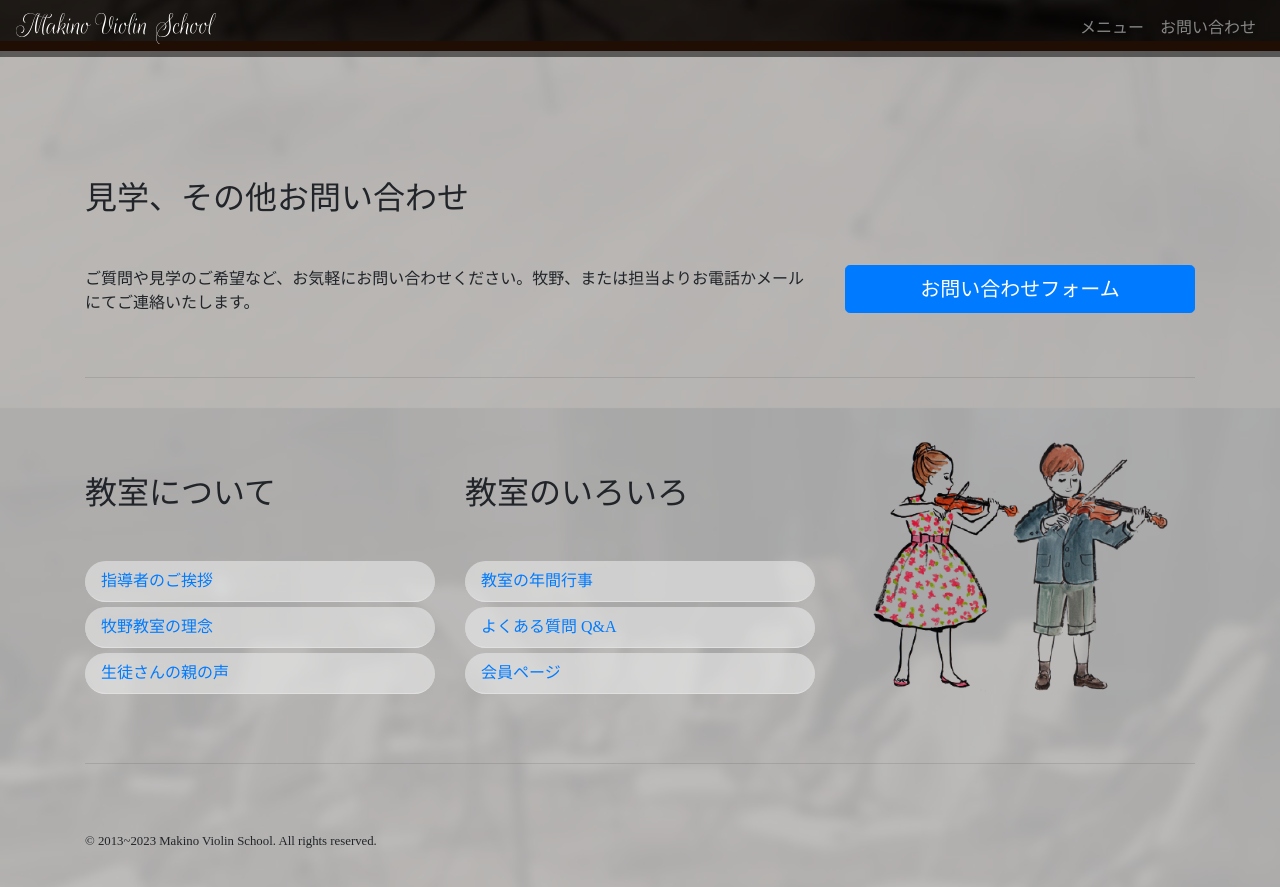
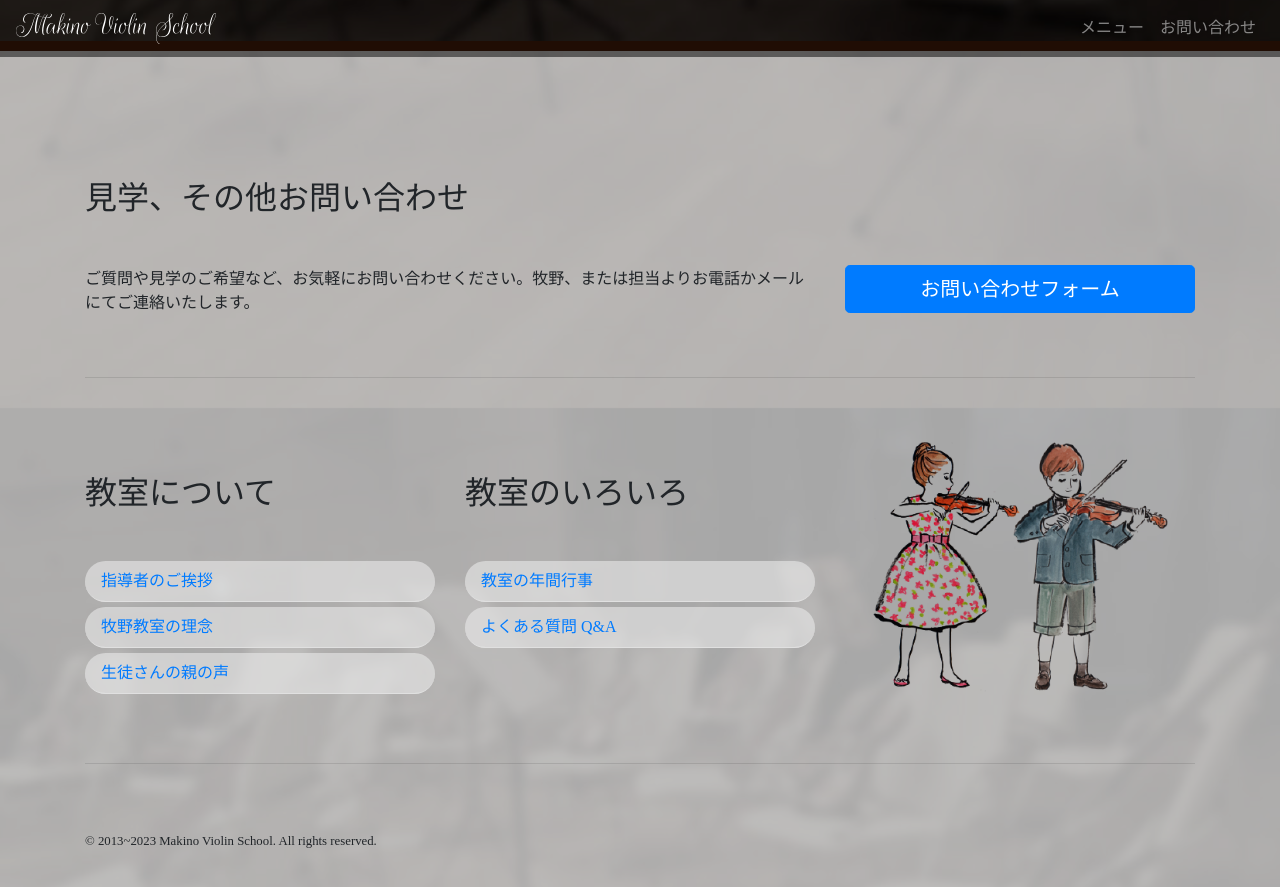
Before and after one commit to makinoviolin/makinoviolin.github.io, a Jekyll site: the page built from index.md, in a window 1280 px wide and 900 px high, scrolled down 7272 px. Shown: the top 887 px of the window. Built offline with Jekyll 4.4.1, drawn with Linux system fonts in a browser that asks for light colours; nearby versions of some CDN libraries; some web fonts are replaced; comment, search, counter and statistics services are not loaded.

```diff
--- a/_data/menu-iroiro.yml
+++ b/_data/menu-iroiro.yml
@@ -6,5 +6,3 @@ docs:
   url: events.html
 - title: よくある質問 Q&A
   url: faq.html
-- title: 会員ページ
-  url: https://members.makinoviolin.jp/
```
